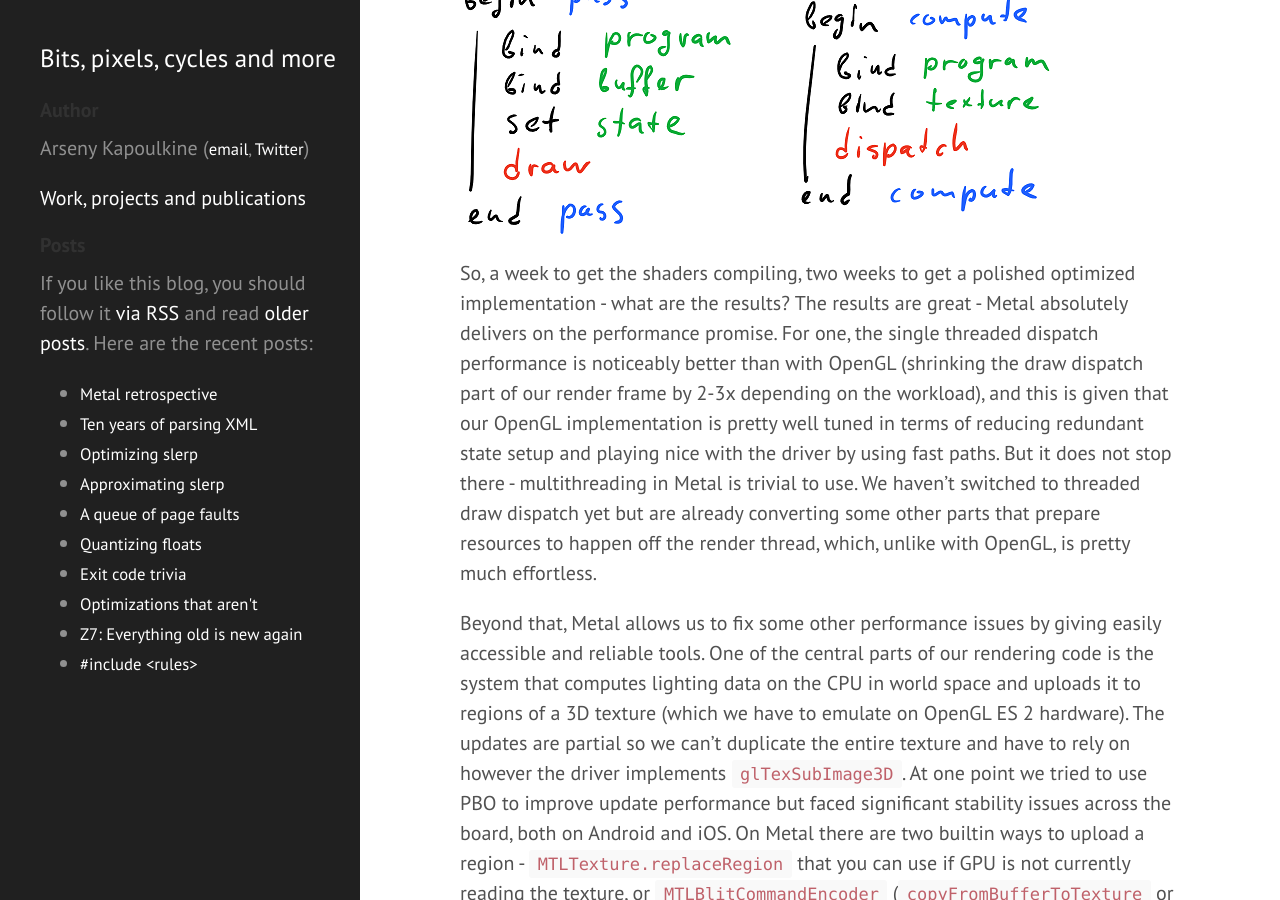
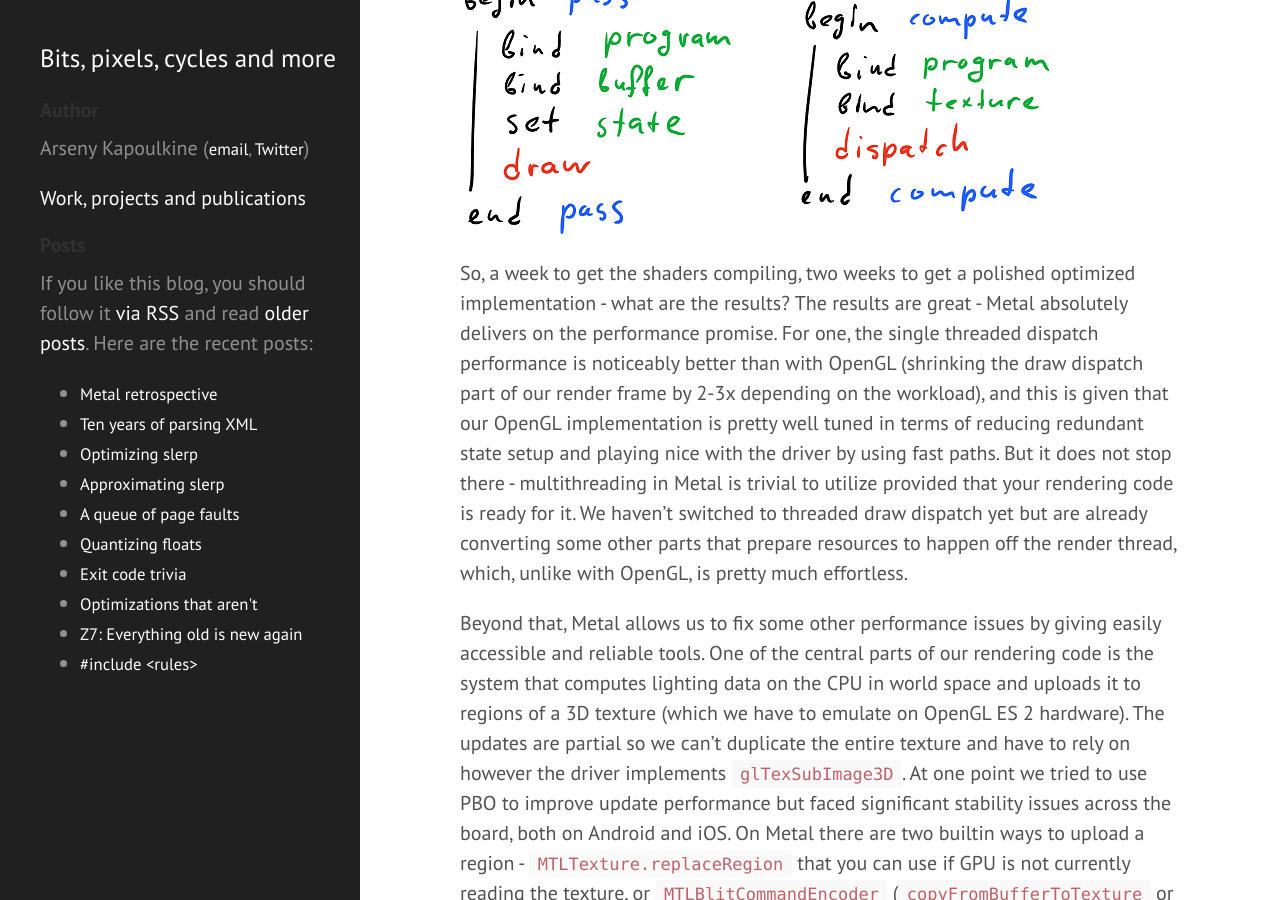
Before and after one commit to zeux/zeux.github.io, a Jekyll site: the page built from _posts/2016-12-01-metal-retrospective.md, in a window 1280 px wide and 900 px high, scrolled down 3610 px. Built offline with Jekyll 4.4.1, drawn with Linux system fonts in a browser that asks for light colours; comment, search, counter and statistics services are not loaded.

Commit message:
Fix wording

```diff
--- a/_posts/2016-12-01-metal-retrospective.md
+++ b/_posts/2016-12-01-metal-retrospective.md
@@ -35,7 +35,7 @@ One other thing that helped is that our API interface was ready for Metal-like A
 
 ![](/images/metalr_diag3.png)
 
-So, a week to get the shaders compiling, two weeks to get a polished optimized implementation - what are the results? The results are great - Metal absolutely delivers on the performance promise. For one, the single threaded dispatch performance is noticeably better than with OpenGL (shrinking the draw dispatch part of our render frame by 2-3x depending on the workload), and this is given that our OpenGL implementation is pretty well tuned in terms of reducing redundant state setup and playing nice with the driver by using fast paths. But it does not stop there - multithreading in Metal is trivial to use. We haven't switched to threaded draw dispatch yet but are already converting some other parts that prepare resources to happen off the render thread, which, unlike with OpenGL, is pretty much effortless.
+So, a week to get the shaders compiling, two weeks to get a polished optimized implementation - what are the results? The results are great - Metal absolutely delivers on the performance promise. For one, the single threaded dispatch performance is noticeably better than with OpenGL (shrinking the draw dispatch part of our render frame by 2-3x depending on the workload), and this is given that our OpenGL implementation is pretty well tuned in terms of reducing redundant state setup and playing nice with the driver by using fast paths. But it does not stop there - multithreading in Metal is trivial to utilize provided that your rendering code is ready for it. We haven't switched to threaded draw dispatch yet but are already converting some other parts that prepare resources to happen off the render thread, which, unlike with OpenGL, is pretty much effortless.
 
 Beyond that, Metal allows us to fix some other performance issues by giving easily accessible and reliable tools. One of the central parts of our rendering code is the system that computes lighting data on the CPU in world space and uploads it to regions of a 3D texture (which we have to emulate on OpenGL ES 2 hardware). The updates are partial so we can't duplicate the entire texture and have to rely on however the driver implements `glTexSubImage3D`. At one point we tried to use PBO to improve update performance but faced significant stability issues across the board, both on Android and iOS. On Metal there are two builtin ways to upload a region - `MTLTexture.replaceRegion` that you can use if GPU is not currently reading the texture, or `MTLBlitCommandEncoder` (`copyFromBufferToTexture` or `copyFromTextureToTexture`) that can upload the region asynchronously just in time for GPU to start using the texture.
 
```
